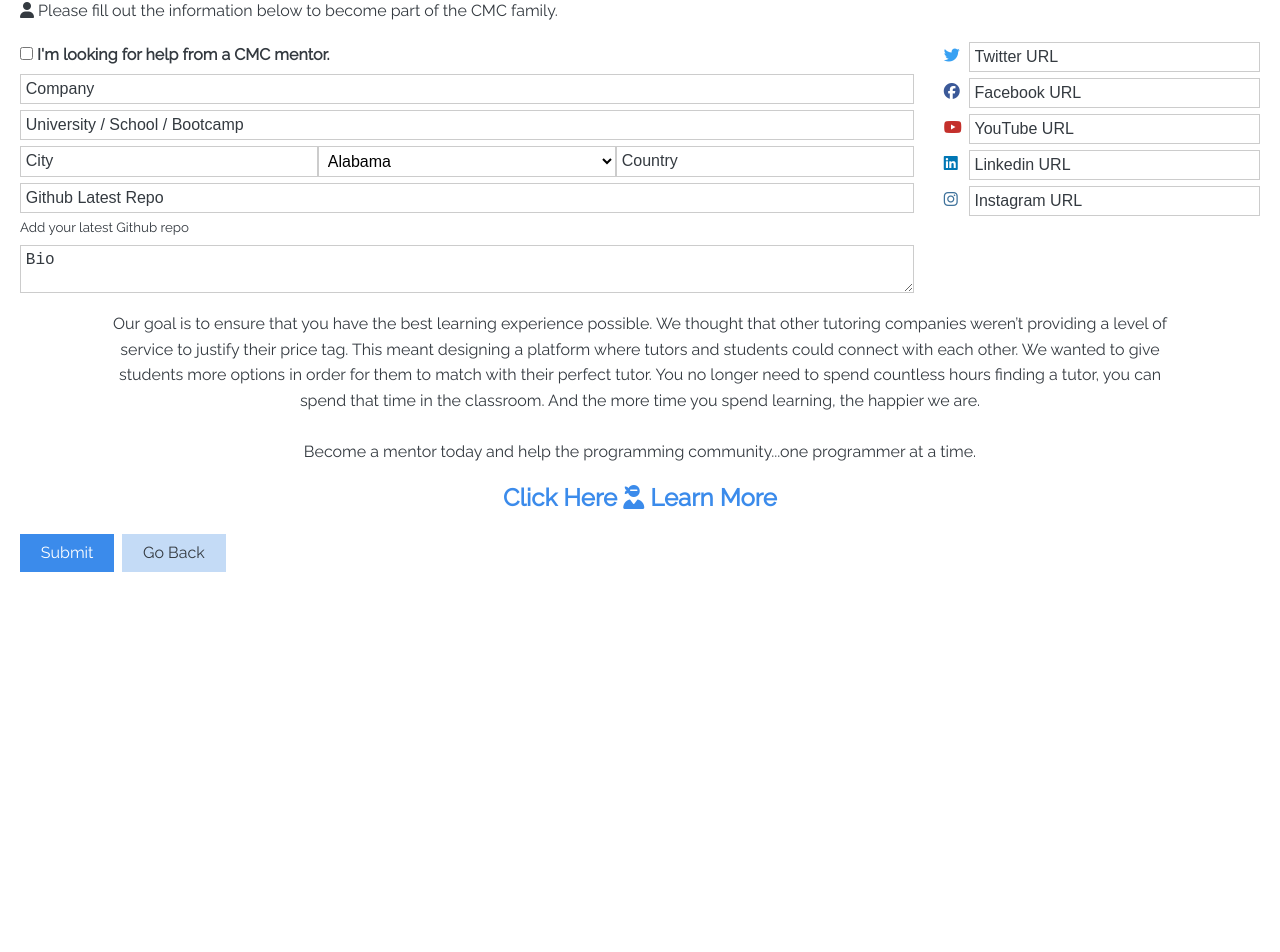
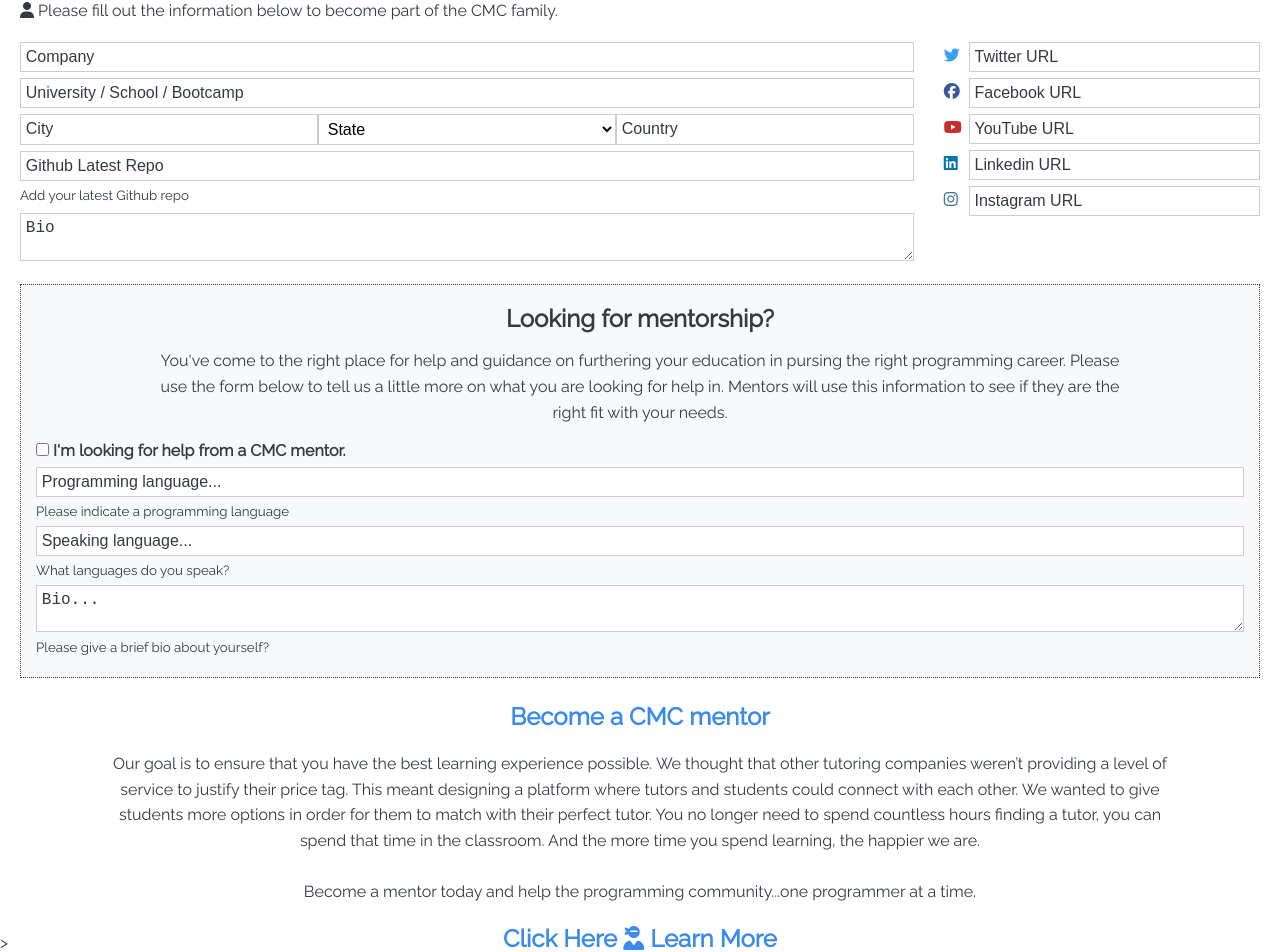
Before and after one commit to marcusgalvin/CodeMentorCenter, a React (Create React App) app in the folder client/: page /ProfileEdit in a window 1280 px wide. Shown: the part 173-1125 px from the top of the page. Before the commit the page ends 800 px from the top, so only its background shows below. Built offline with nearby package versions, Linux system fonts and the light colour scheme.

Commit message:
Completed page layout and styling for the edit profile page.

```diff
--- a/client/src/components/layout/ProfileEdit.jsx
+++ b/client/src/components/layout/ProfileEdit.jsx
@@ -1,5 +1,10 @@
 import React, { Fragment } from "react";
 import { Link } from "react-router-dom";
+import Footer from "./Footer";
+
+const footerDiv = {
+  marginTop: "108px"
+};
 
 const ProfileEdit = () => {
   return (
@@ -17,16 +22,6 @@ const ProfileEdit = () => {
           <div className="menteeForm-ct">
             <div className="personalInfo">
               <div className="form-group">
-                <p>
-                  <input
-                    type="checkbox"
-                    name="menteeSignUp"
-                    value="menteeSignUp"
-                  />{" "}
-                  <strong> I'm looking for help from a CMC mentor.</strong>
-                </p>
-              </div>
-              <div className="form-group">
                 <input type="text" placeholder="Company" name="company" />
               </div>
               <div className="form-group">
@@ -39,6 +34,7 @@ const ProfileEdit = () => {
               <div className="form-group location">
                 <input type="text" placeholder="City" name="City" />
                 <select>
+                  <option value="">State</option>
                   <option value="AL">Alabama</option>
                   <option value="AK">Alaska</option>
                   <option value="AZ">Arizona</option>
@@ -136,28 +132,18 @@ const ProfileEdit = () => {
               </div>
             </div>
           </div>
-          <p className="mentorSelect">
-            Our goal is to ensure that you have the best learning experience
-            possible. We thought that other tutoring companies weren’t providing
-            a level of service to justify their price tag. This meant designing
-            a platform where tutors and students could connect with each other.
-            We wanted to give students more options in order for them to match
-            with their perfect tutor. You no longer need to spend countless
-            hours finding a tutor, you can spend that time in the classroom. And
-            the more time you spend learning, the happier we are.
-            <br />
-            <br />
-            Become a mentor today and help the programming community...one
-            programmer at a time.
-          </p>
-          <div className="mentorSignUp">
-            <input type="checkbox" id="mentorViewMore" />
-            <h3>
-              Click Here <i class="fas fa-user-ninja" /> Learn More
-            </h3>
-            <div className="hiddenMentorFields">
-              <input type="checkbox" className="beMentor" />{" "}
-              <strong>Please Sign me up to become a CMC mentor</strong>
+          <div className="menteeSignUp">
+            <h3>Looking for mentorship?</h3>
+            <p>
+              You've come to the right place for help and guidance on furthering
+              your education in pursing the right programming career. Please use
+              the form below to tell us a little more on what you are looking
+              for help in. Mentors will use this information to see if they are
+              the right fit with your needs.
+            </p>
+            <div className="form-group">
+              <input type="checkbox" name="menteeSignUp" value="menteeSignUp" />{" "}
+              <strong> I'm looking for help from a CMC mentor.</strong>
               <div className="form-group">
                 <input
                   type="text"
@@ -165,33 +151,93 @@ const ProfileEdit = () => {
                   name="progLang"
                 />
                 <small className="form-text">
-                  Please indicate a programming language to mentor.
+                  Please indicate a programming language
                 </small>
               </div>
               <div className="form-group">
                 <input
                   type="text"
-                  placeholder="Level of expertise..."
-                  name="progKnowledge"
+                  placeholder="Speaking language..."
+                  name="speakLang"
                 />
                 <small className="form-text">
-                  Please rate your experience 1-10
+                  What languages do you speak?
+                </small>
+              </div>
+              <div className="form-group">
+                <textarea placeholder="Bio..." name="bio" />
+                <small className="form-text">
+                  Please give a brief bio about yourself?
+                </small>
+              </div>
+            </div>
+          </div>
+          <div className="mentorSignUp">
+            <h3>Become a CMC mentor</h3>
+            <p>
+              Our goal is to ensure that you have the best learning experience
+              possible. We thought that other tutoring companies weren’t
+              providing a level of service to justify their price tag. This
+              meant designing a platform where tutors and students could connect
+              with each other. We wanted to give students more options in order
+              for them to match with their perfect tutor. You no longer need to
+              spend countless hours finding a tutor, you can spend that time in
+              the classroom. And the more time you spend learning, the happier
+              we are.
+              <br />
+              <br />
+              Become a mentor today and help the programming community...one
+              programmer at a time.
+            </p>
+            <input type="checkbox" id="mentorViewMore" />
+            <h3>
+              Click Here <i class="fas fa-user-ninja" /> Learn More
+            </h3>
+            <div className="hiddenMentorFields">
+              <input type="checkbox" className="beMentor" />{" "}
+              <strong>Please sign me up as a mentor</strong>
+              <div className="form-group">
+                <input
+                  type="text"
+                  placeholder="Programming language..."
+                  name="progLang"
+                />
+                <small className="form-text">
+                  Please indicate a programming language to mentor in
+                </small>
+              </div>
+              <div className="form-group">
+                <select>
+                  <option value="">Rate your experience level</option>
+                  <option value="1">1</option>
+                  <option value="2">2</option>
+                  <option value="3">3</option>
+                  <option value="4">4</option>
+                  <option value="5">5</option>
+                  <option value="6">6</option>
+                  <option value="7">7</option>
+                  <option value="8">8</option>
+                  <option value="9">9</option>
+                  <option value="10">10</option>
+                </select>
+                <small className="form-text">
+                  Please rate your experience 1-10?
                 </small>
               </div>
               <div className="form-group">
                 <input
                   type="text"
-                  placeholder="Spoken language..."
+                  placeholder="Speaking language..."
                   name="speakLang"
                 />
                 <small className="form-text">
-                  Please rate your experience 1-10
+                  What languages do you speak?
                 </small>
               </div>
               <div className="form-group">
                 <textarea placeholder="Bio..." name="bio" />
                 <small className="form-text">
-                  Please give a brief bio about yourself.
+                  Please give a brief bio about yourself?
                 </small>
               </div>
             </div>
@@ -204,6 +250,10 @@ const ProfileEdit = () => {
           </div>
         </form>
       </div>
+      >
+      <div style={footerDiv}>
+        <Footer />
+      </div>
     </Fragment>
   );
 };
--- a/client/src/index.css
+++ b/client/src/index.css
@@ -1197,28 +1197,25 @@ section.container {
   flex-shrink: 1;
 }
 
-.editProfile-ct .personalInfo .form-group,
-.editProfile-ct .socialInfo .form-group {
+.editProfile-ct .form-group {
   margin: 0.2rem 0;
 }
 
-.personalInfo .form-group input,
-.personalInfo .form-group select,
-.personalInfo .form-group textarea,
-.socialInfo .form-group input,
+.editProfile-ct .form-group input,
+.editProfile-ct .form-group select,
+.editProfile-ct .form-group textarea,
 .socialInfo .form-group .fab {
   padding: 0.3rem;
   font-size: 1rem;
 }
 
-.personalInfo .form-group input::placeholder,
-.socialInfo .form-group input::placeholder,
-.personalInfo .form-group select::placeholder,
-.personalInfo .form-group textarea::placeholder {
+.editProfile-ct .form-group input::placeholder,
+.editProfile-ct .form-group select::placeholder,
+.editProfile-ct .form-group textarea::placeholder {
   color: var(--dark-color);
 }
 
-.personalInfo .form-group select {
+.editProfile-ct .form-group select {
   background-color: var(--white-color);
 }
 
@@ -1227,20 +1224,50 @@ section.container {
   flex-wrap: nowrap;
 }
 
-.mentorSelect {
-  margin: 15px auto;
-  text-align: center;
-  width: 85%;
-}
-/***************
-**********/
+.menteeSignUp {
+  padding: 15px;
+  background-color: var(--cream-color);
+  border: 1px dotted var(--dark-color);
+  margin: 20px 0;
+}
+
+.menteeSignUp h3,
+.menteeSignUp p {
+  margin: 0 auto;
+  text-align: center;
+}
+
+.menteeSignUp p {
+  width: 80%;
+  padding: 10px 0;
+}
+
+.menteeSignUp .form-group {
+  text-align: left;
+}
+
 .mentorSignUp {
   position: relative;
   text-align: center;
 }
 
+.mentorSignUp p {
+  margin: 15px auto;
+  text-align: center;
+  width: 85%;
+}
+
 .mentorSignUp h3 {
   color: var(--cmc-darkblue-color);
+}
+
+.mentorSignUp .hiddenMentorFields {
+  position: relative;
+  max-height: 0;
+  overflow: hidden;
+  transition: max-height 0.4s ease;
+  z-index: 999;
+  text-align: left;
 }
 
 #mentorViewMore[type="checkbox"] {
@@ -1253,36 +1280,13 @@ section.container {
   z-index: 1;
 }
 
-.mentorSignUp .hiddenMentorFields {
-  position: relative;
-  max-height: 0;
-  overflow: hidden;
-  padding-left: 30px;
-  transition: max-height 0.4s ease;
-  z-index: 999;
-  text-align: left;
-}
 #mentorViewMore[type="checkbox"]:checked ~ h3 ~ .hiddenMentorFields {
   max-height: 600px;
 }
 
-/* Add the following to edit profile
-
-.becomeMentor {
-  width: 90%;
-  padding: 15px;
-  text-align: center;
-}
-
-.becomeMentor h1 {
-  padding-bottom: 15px;
-}
-
-.becomeMentor p {
-  padding-bottom: 15px;
-}
-
-*/
+.editProfile-ct .profileBtns {
+  text-align: center;
+}
 
 /* About Us Page */
 /*****************/
```
